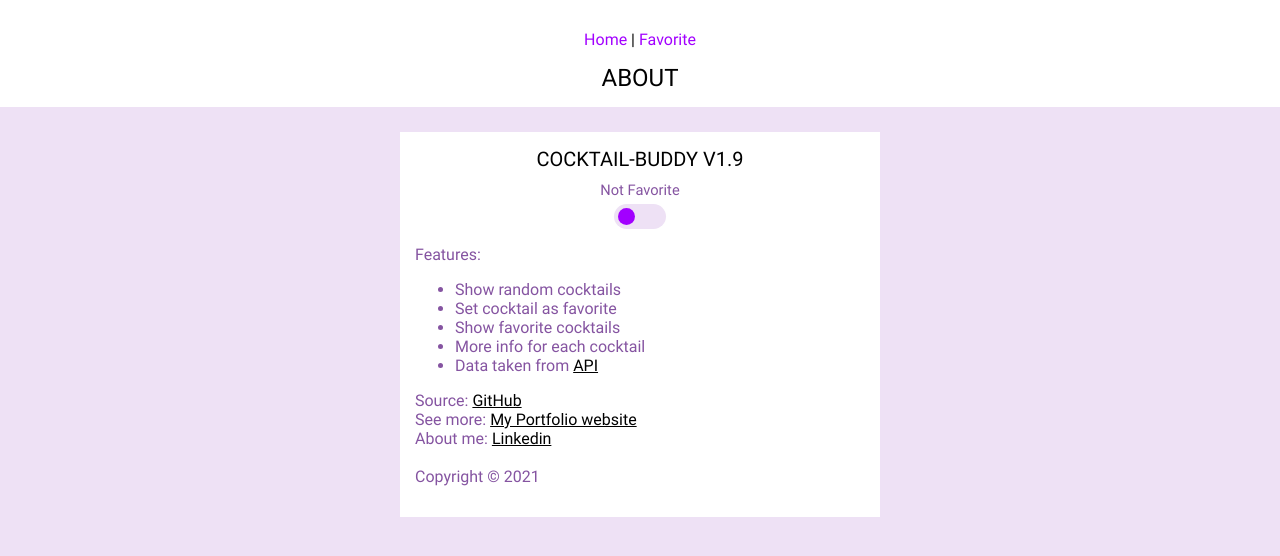
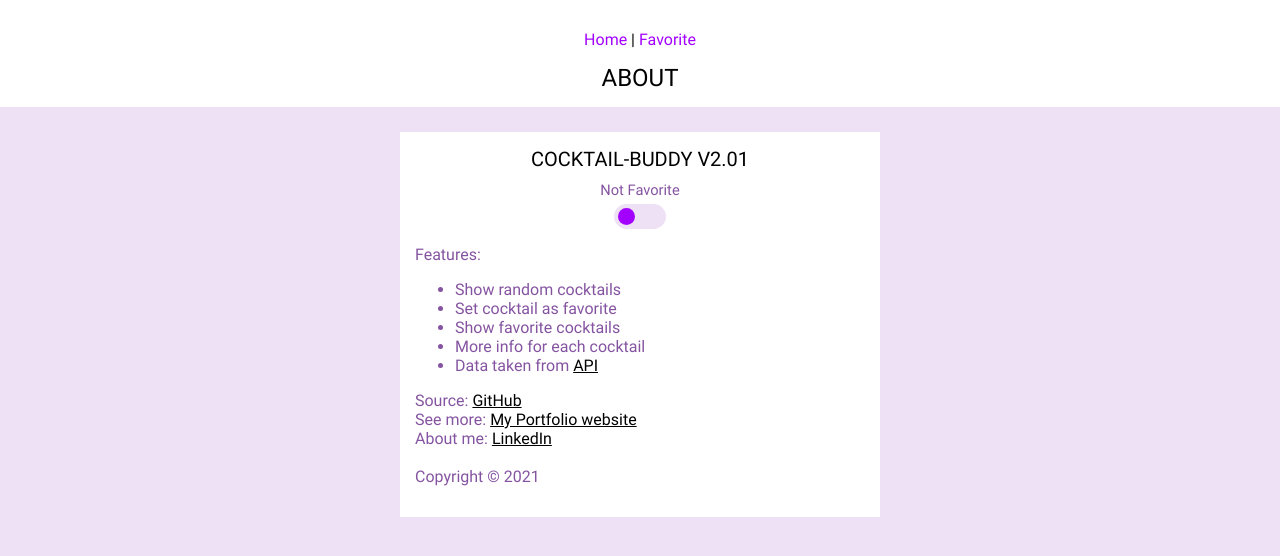
Before and after one commit to developsomethingdope/cocktail-buddy, a React app: page /about in a window 1280 px wide. Shown: the top 556 px of the page. Built offline with nearby package versions, Linux system fonts and the light colour scheme.

Commit message:
v2.01 - fix file paths

```diff
--- a/src/pages/AboutPage.js
+++ b/src/pages/AboutPage.js
@@ -19,7 +19,7 @@ function AboutPage()
         <div className="title">About</div>
       </div>
       <div className={ isFavoriteAbout ? "page-bottom section-about section-about-favorite" : "page-bottom section-about" }>
-        <div className="section-subtitle">Cocktail-Buddy v1.9</div>
+        <div className="section-subtitle">Cocktail-Buddy v2.01</div>
         <div className="about-favorite">
           <div className="favorite-toggle">
             { !isFavoriteAbout && <div className="toggle-label">Not Favorite</div> }
@@ -42,7 +42,7 @@ function AboutPage()
         <p>
           Source: <a href="https://github.com/developsomethingdope/cocktail-buddy">GitHub</a><br />
 		  See more: <a href="https://develop-something-dope.netlify.app">My Portfolio website</a><br />
-          About me: <a href="https://www.linkedin.com/in/edward-kwong-03a783184">Linkedin</a><br /><br />
+          About me: <a href="https://www.linkedin.com/in/ed-kwong">LinkedIn</a><br /><br />
           Copyright &copy; { (new Date()).getFullYear() }
         </p>
       </div>
--- a/webpack.prod.js
+++ b/webpack.prod.js
@@ -11,7 +11,8 @@ module.exports = {
     filename: "[name]-[contenthash]-bundle.js",
     path: nodejsPath.resolve(__dirname, "build"),
 	assetModuleFilename: "files/[name]-[hash][ext]",
-	clean: true
+	clean: true,
+	publicPath: "/"
   },
   optimization: {
     //minimize: true,
```
Also changed, not shown: 1 other file (tests, documents, lock files or other folders).
